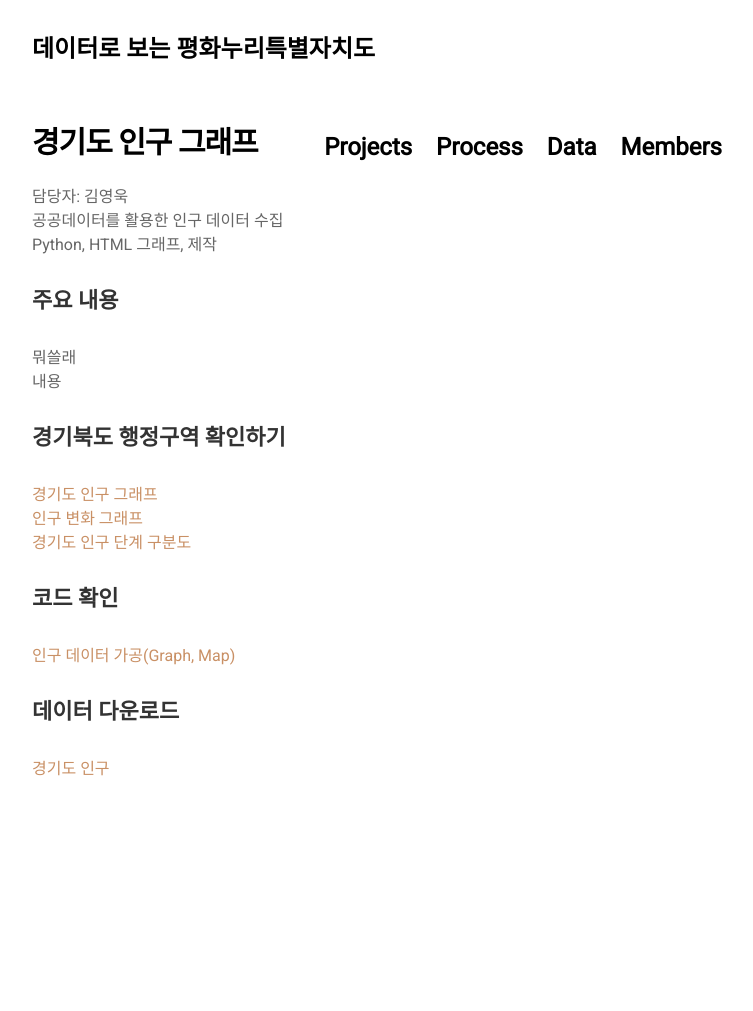
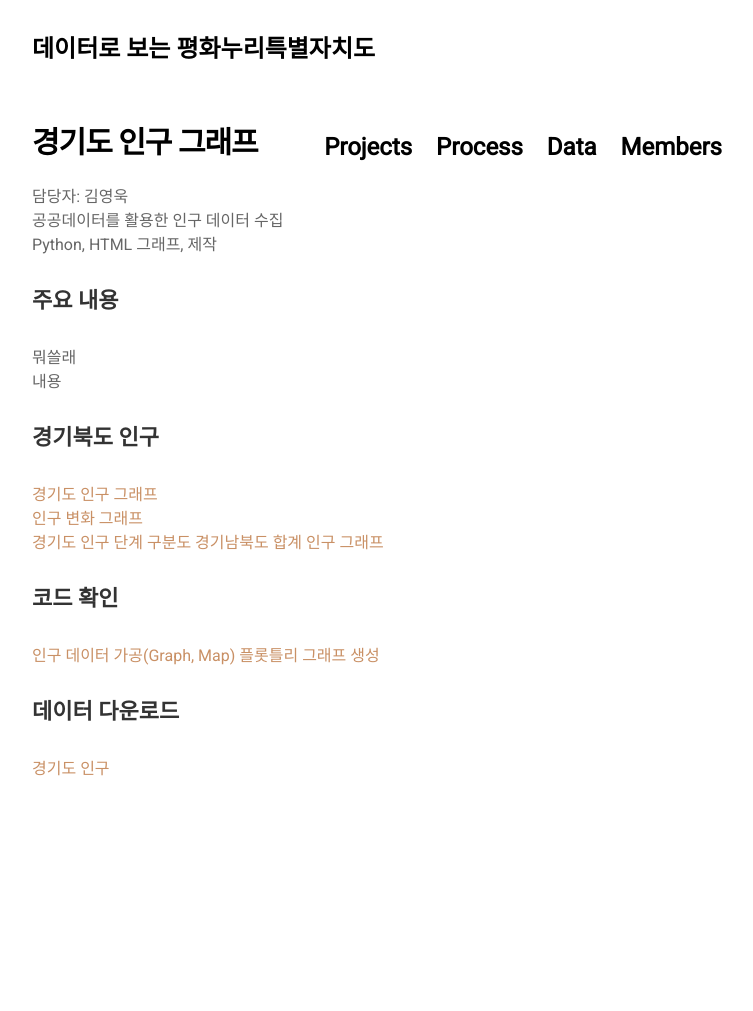
Before and after one commit to jinuew/SICM2002-6, a Jekyll site: the page built from projects/proj-2.md, in a window 1280 px wide. Shown: the whole page, without its empty margins (263-1016 px from the left). Built offline with Jekyll 4.4.1, drawn with Linux system fonts in a browser that asks for light colours; nearby versions of some CDN libraries; our own code applies the rules of GitHub Pages for plain Markdown files.

Commit message:
Update proj-2.md

```diff
--- a/projects/proj-2.md
+++ b/projects/proj-2.md
@@ -9,13 +9,15 @@ Python, HTML 그래프,  제작<br>
 뭐쓸래<br>
 내용
 
-#### 경기북도 행정구역 확인하기
+#### 경기북도 인구
 [경기도 인구 그래프](https://jinuew.github.io/sicm2002-6/assets/막대그래프.html)<br>
 [인구 변화 그래프](https://jinuew.github.io/sicm2002-6/assets/꺾은선그래프.html)<br>
 [경기도 인구 단계 구분도](https://jinuew.github.io/sicm2002-6/assets/경기도인구단계구분도.html)
+[경기남북도 합계 인구 그래프](https://jinuew.github.io/sicm2002-6/assets/data_to_html_graph.html)
 
 #### 코드 확인
 [인구 데이터 가공(Graph, Map)](https://github.com/jinuew/sicm2002-6/blob/main/assets/Code/경기도 인구 파이썬 (1).ipynb)
+[플롯틀리 그래프 생성](https://github.com/jinuew/sicm2002-6/blob/main/assets/Code/플롯틀리.ipynb)
 
 
 #### 데이터 다운로드
```
